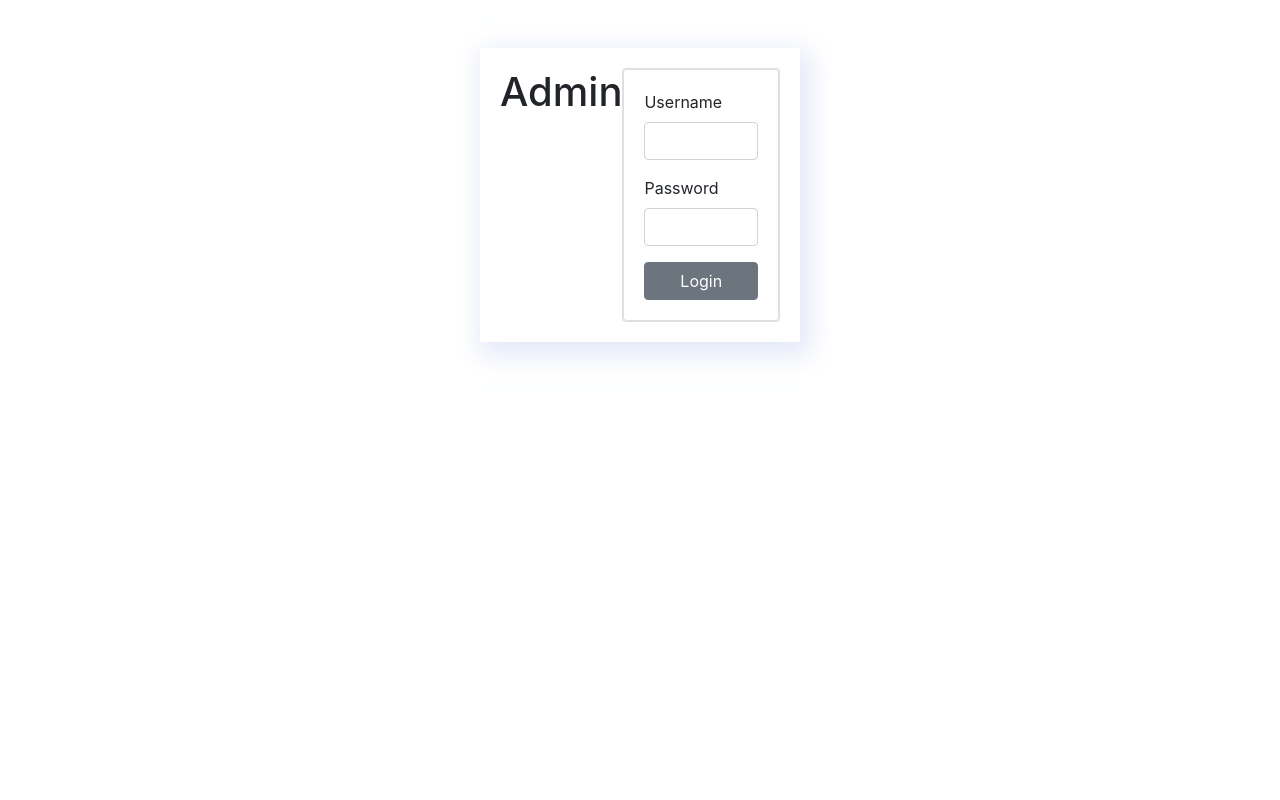
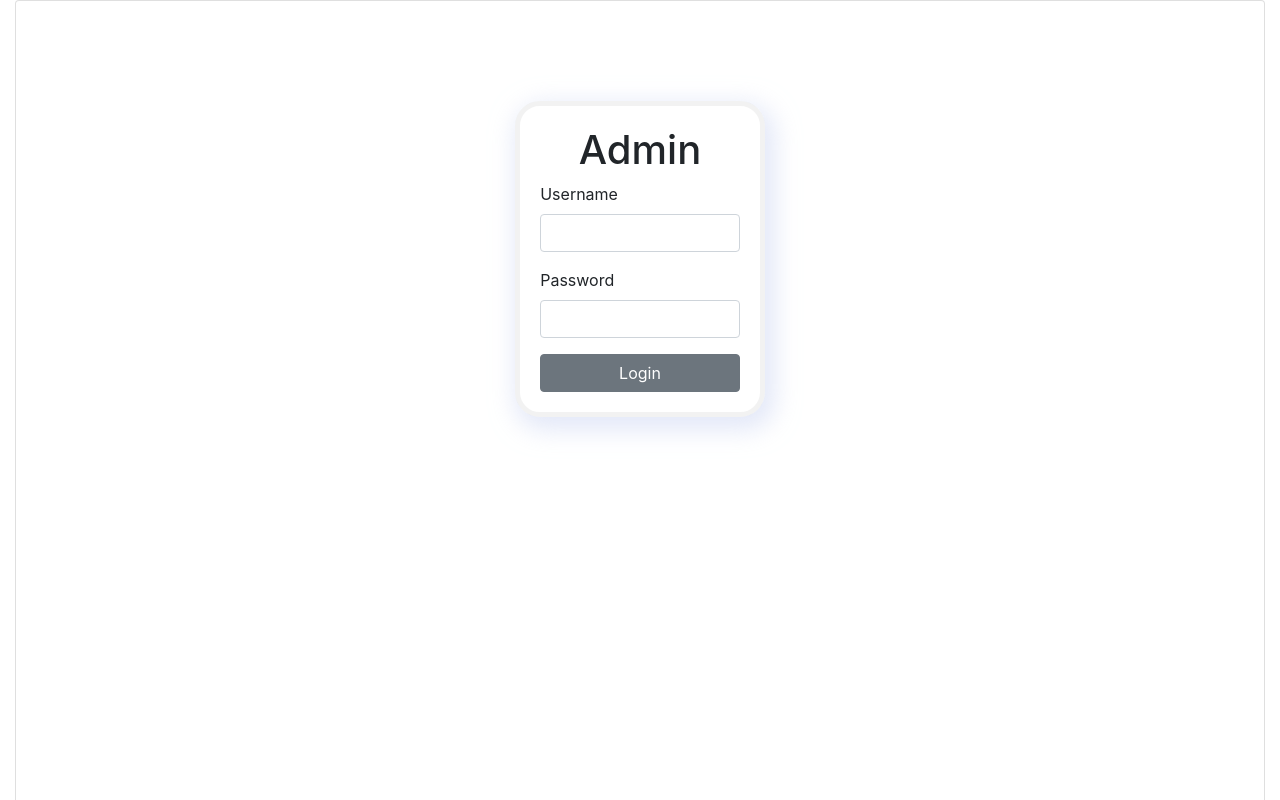
Before and after one commit to kilpatrickap/constdatawebsite, a React (Create React App) app: page /login in a window 1280 px wide. Shown: the top 800 px of the page. Built offline with nearby package versions, Linux system fonts and the light colour scheme.

Commit message:
Admin login and homepage looks better

```diff
--- a/src/component/LoginRoute.jsx
+++ b/src/component/LoginRoute.jsx
@@ -4,12 +4,16 @@ import { Card } from "react-bootstrap";
 import axios from "axios";
 import { setUserSession } from "../Utils/Common";
 
-
 const cardStyle = {
 	boxShadow: "5px 8px 24px 5px rgba(208,216,243,0.6)",
-	width: "25%",
+	width: "20%",
 	padding: "20px",
 	textAlign: "Left",
+	margin: "auto",
+	marginTop: "100px",
+	marginBottom: "700px",
+	border: "5px solid rgba(0, 0, 0, 0.05)",
+	borderRadius: "25px",
 };
 
 function LoginRoute(props) {
@@ -25,18 +29,18 @@ function LoginRoute(props) {
 			})
 			.then((response) => {
 				console.log(response.data);
-				setUserSession( response.data.user);
+				setUserSession(response.data.user);
 				props.history.push("/admin");
 			});
 	};
 
 	return (
-		<div class="container mt-5" style={cardStyle}>
-			<h1 style={{ textAlign: "Center" }}>Admin</h1>
+		<div class="col-md-12">
 			<Card>
-				<div>
-					<div class="card">
-						<div class="card-body">
+				<div style={cardStyle}>
+					<div>
+						<h1 style={{ textAlign: "Center" }}>Admin</h1>
+						<div>
 							<div class="form-group">
 								<label for="text">Username</label>
 								<input
@@ -44,7 +48,7 @@ function LoginRoute(props) {
 									{...username}
 									class="form-control"
 									name="username"
-								></input>
+								/>
 							</div>
 							<div class="form-group">
 								<label for="password">Password</label>
--- a/src/container/Middle.jsx
+++ b/src/container/Middle.jsx
@@ -8,6 +8,8 @@ import "../styles/middleStyle.css";
 
 const cardStyle = {
 	boxShadow: "5px 8px 24px 5px rgba(208, 216, 243, 0.6)",
+	border: "3px solid rgba(0, 0, 0, 0.05)",
+	borderRadius: "10px",
 };
 
 function Middle() {
```
